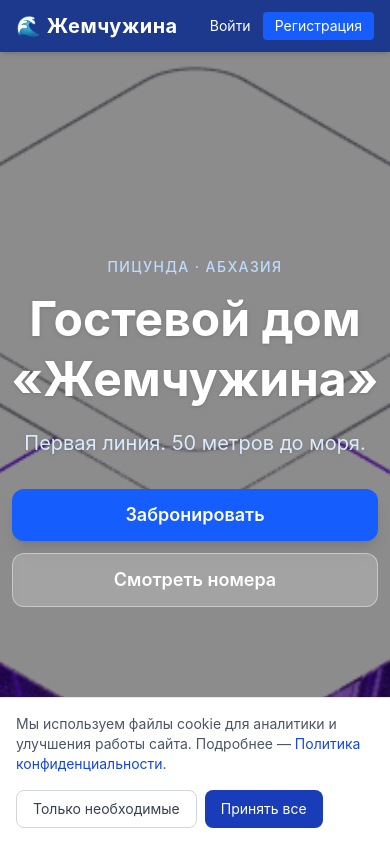
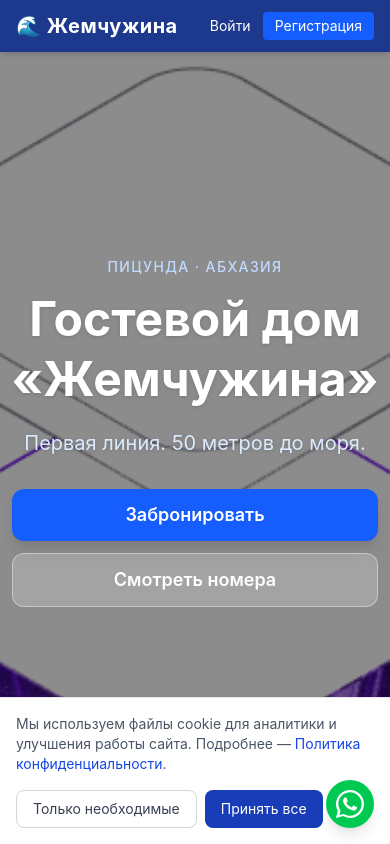
Before and after one commit to Bosun18/zhemchuzhina-frontend, a React (Vite) app: page / in a window 390 px wide. Shown: the top 844 px of the page. Built offline with nearby package versions, Linux system fonts and the light colour scheme; no server answers.

Commit message:
Add floating WhatsApp button
Show a circular WhatsApp button fixed in the bottom-right corner on
every page, with a hover tooltip and a slightly smaller size on
mobile. Raised its z-index above the cookie banner so it stays
clickable on first visit.

```diff
--- /dev/null
+++ b/src/components/WhatsAppButton.tsx
@@ -0,0 +1,22 @@
+// TODO: заменить на реальный номер при деплое
+const WHATSAPP_NUMBER = '79999999999';
+
+export default function WhatsAppButton() {
+  return (
+    <a
+      href={`https://wa.me/${WHATSAPP_NUMBER}`}
+      target="_blank"
+      rel="noopener noreferrer"
+      aria-label="Написать в WhatsApp"
+      className="group fixed bottom-4 right-4 sm:bottom-6 sm:right-6 z-[60] flex items-center justify-center w-12 h-12 sm:w-14 sm:h-14 rounded-full bg-green-500 hover:bg-green-600 shadow-lg transition"
+    >
+      <span className="pointer-events-none absolute right-full mr-3 whitespace-nowrap rounded-lg bg-gray-900 text-white text-sm px-3 py-1.5 opacity-0 translate-x-2 transition group-hover:opacity-100 group-hover:translate-x-0">
+        Написать в WhatsApp
+      </span>
+      <svg viewBox="0 0 24 24" fill="currentColor" className="w-7 h-7 text-white">
+        <path d="M17.472 14.382c-.297-.149-1.758-.867-2.03-.967-.273-.099-.471-.148-.67.15-.197.297-.767.966-.94 1.164-.173.199-.347.223-.644.075-.297-.15-1.255-.463-2.39-1.475-.883-.788-1.48-1.761-1.653-2.059-.173-.297-.018-.458.13-.606.134-.133.298-.347.446-.52.149-.174.198-.298.298-.497.099-.198.05-.371-.025-.52-.075-.149-.669-1.612-.916-2.207-.242-.579-.487-.5-.669-.51-.173-.008-.371-.01-.57-.01-.198 0-.52.074-.792.372-.272.297-1.04 1.016-1.04 2.479 0 1.462 1.065 2.875 1.213 3.074.149.198 2.096 3.2 5.077 4.487.709.306 1.262.489 1.694.625.712.227 1.36.195 1.871.118.571-.085 1.758-.719 2.006-1.413.248-.694.248-1.289.173-1.413-.074-.124-.272-.198-.57-.347z" />
+        <path d="M12 0C5.373 0 0 5.373 0 12c0 2.123.555 4.116 1.527 5.847L0 24l6.305-1.654A11.94 11.94 0 0012 24c6.627 0 12-5.373 12-12S18.627 0 12 0zm0 22c-1.795 0-3.477-.464-4.94-1.276l-.353-.207-3.741.981.998-3.648-.232-.374A9.94 9.94 0 012 12c0-5.514 4.486-10 10-10s10 4.486 10 10-4.486 10-10 10z" />
+      </svg>
+    </a>
+  );
+}
--- a/src/layouts/MainLayout.tsx
+++ b/src/layouts/MainLayout.tsx
@@ -2,6 +2,7 @@ import { Outlet, Link, NavLink, useNavigate } from 'react-router-dom';
 import { useAuth } from '../context/AuthContext';
 import { useIdleLogout } from '../hooks/useIdleLogout';
 import { ADMIN_URL } from '../api/client';
+import WhatsAppButton from '../components/WhatsAppButton';
 
 const navLinkClass = ({ isActive }: { isActive: boolean }) =>
   `px-3 py-1.5 rounded-lg transition ${
@@ -86,6 +87,8 @@ export default function MainLayout() {
           </div>
         </div>
       </footer>
+
+      <WhatsAppButton />
     </div>
   );
 }
```
